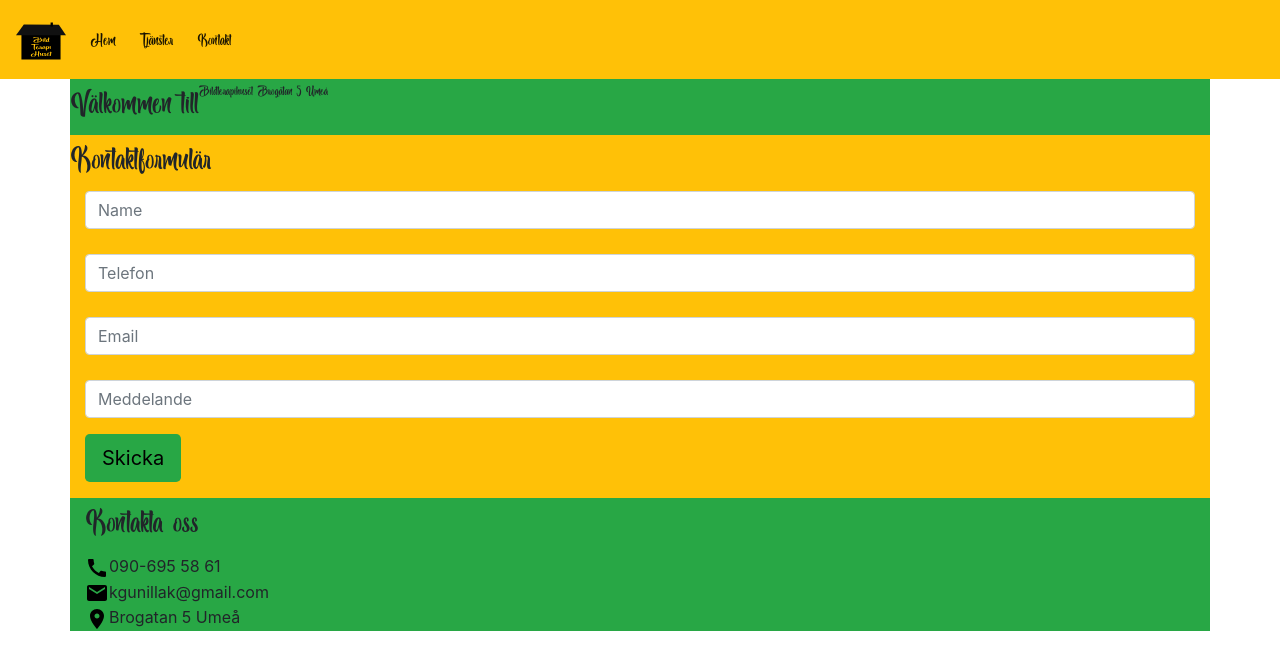
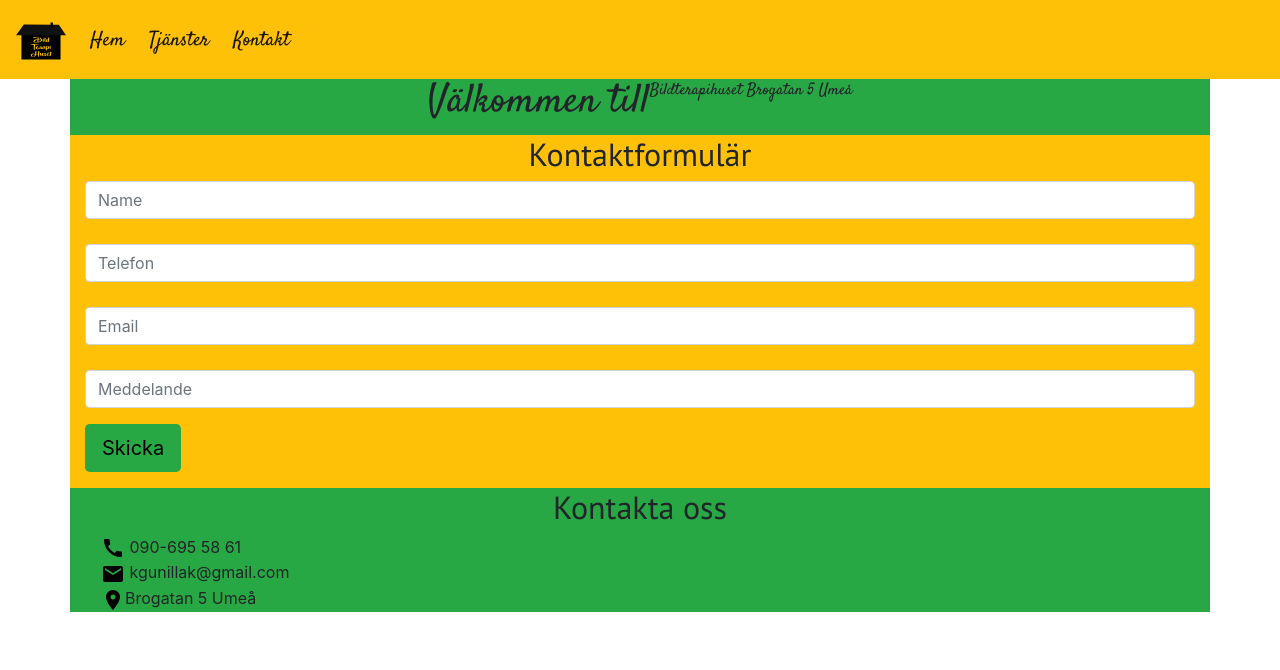
Before and after one commit to benjaminbylund/bthpug, a website: page src/index.pug in a window 1280 px wide. Drawn offline with nearby package versions, Linux system fonts and the light colour scheme; files that its build step writes are made by us from their sources; files whose address does not match are found by name.

Commit message:
Fixade lite små saker

```diff
--- a/src/footer.pug
+++ b/src/footer.pug
@@ -1,12 +1,14 @@
 footer.container.bg-success
-    h1 Kontakta oss
+    h2(class="text-center")  Kontakta oss
     ui(class="list-unstyled")
         li
-            img(class="justify-content-center" alt="teleIcon" src="bilder/baseline-call-24px.svg")
-            | 090-695 58 61
+            img(class="pl-3" alt="teleIcon" src="bilder/baseline-call-24px.svg")
+            |
+            span(class="pr-3") 090-695 58 61
         li
-            img(alt="emailIcon" src="bilder/baseline-mail-24px.svg")
-            | kgunillak@gmail.com
+            img(class="pl-3" alt="emailIcon" src="bilder/baseline-mail-24px.svg")
+            |
+            span(class="pr-3") kgunillak@gmail.com
         li
-            img(alt="locationIrand" src="bilder/baseline-location_on-24px.svg")
-            | Brogatan  5  Umeå
+            img(class="pl-3" alt="locationIrand" src="bilder/baseline-location_on-24px.svg")
+            span(class="pr-3") Brogatan  5  Umeå
--- a/src/index.pug
+++ b/src/index.pug
@@ -2,11 +2,11 @@ extends layout
 
 block content
     main.container
-        .row.bg-success
+        .row.bg-success.justify-content-center
             h1(class="text-center") Välkommen till
             p(class="text-center") Bildterapihuset Brogatan 5 Umeå
-        .row.bg-warning
-            h1(class="text-center") Kontaktformulär
+        .row.bg-warning.justify-content-center
+            h2(class="text-justify-center") Kontaktformulär
             form(class="container justify-content-right")
                 input(type="text" class="form-control" id="validationDefaultUsername" placeholder="Name" aria-describedby="inputGroupPrepend2" required)
                 div(class="form-row")
--- a/src/layout.pug
+++ b/src/layout.pug
@@ -4,7 +4,6 @@ html(lang="en")
         meta(charset="UTF-8")
         meta(name="viewport", content="width=device-width, initial-scale=1.0")
         meta(http-equiv="X-UA-Compatible", content="ie=edge")
-        link(href="https://fonts.googleapis.com/css?family=PT+Sans" rel="stylesheet")
         title Document
         link(rel="stylesheet" href="https://stackpath.bootstrapcdn.com/bootstrap/4.1.3/css/bootstrap.min.css" integrity="sha384-MCw98/SFnGE8fJT3GXwEOngsV7Zt27NXFoaoApmYm81iuXoPkFOJwJ8ERdknLPMO" crossorigin="anonymous")
         link(rel="stylesheet" href="style/main.css")
```
Also changed, not shown: README.md, dist/about.html, dist/footer.html, dist/index.html, dist/layout.html, dist/style/Black_Melody.otf (deleted), dist/style/main.css.
